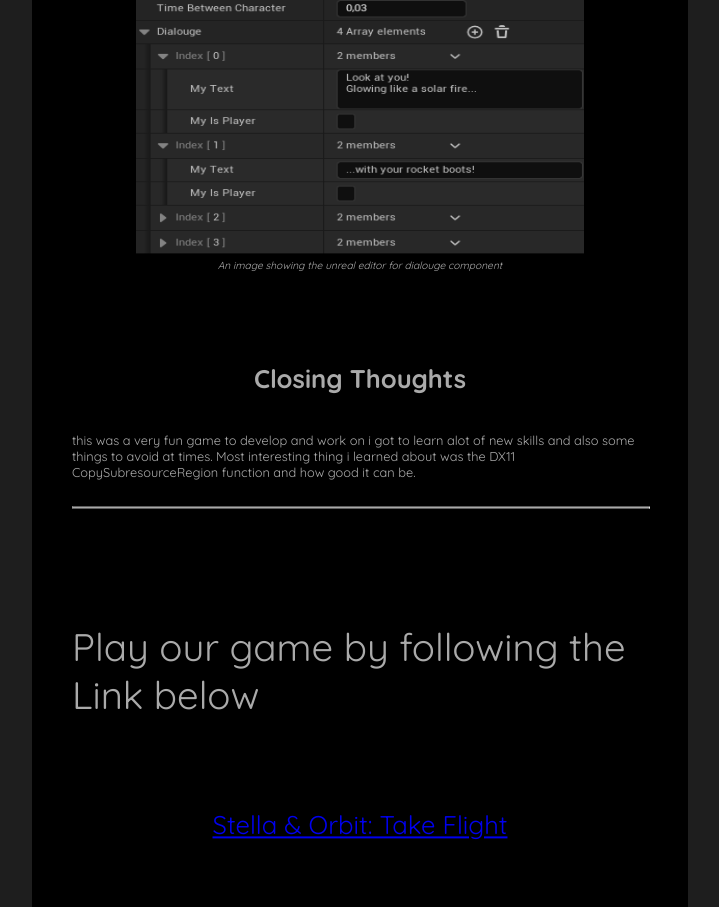
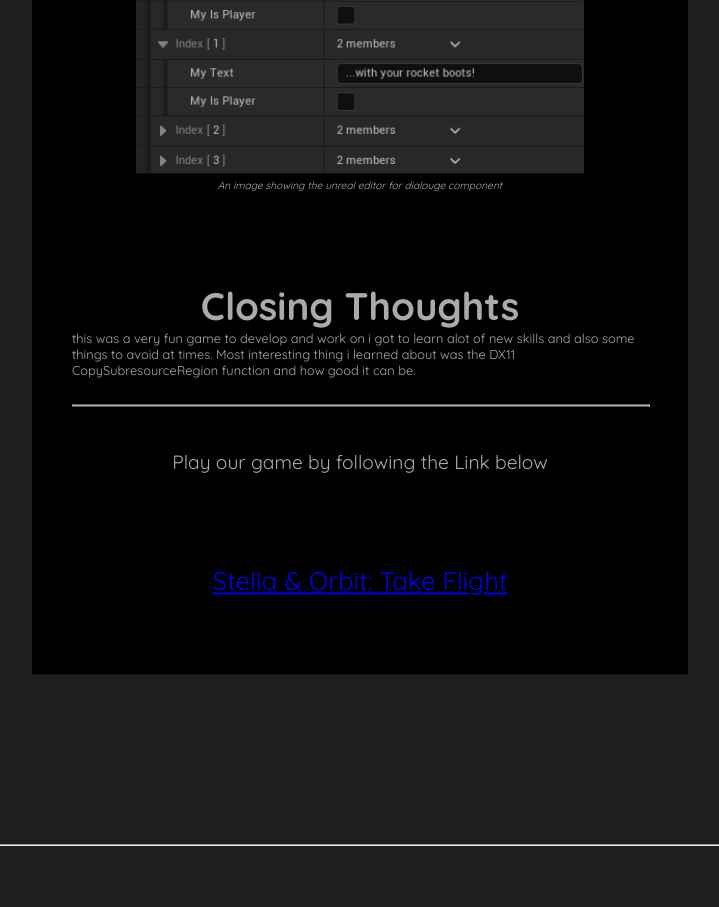
Before and after one commit to 8nooThing8/SHPortfolio, a plain HTML site: page StellaAndOrbitTakeFlight.html in a window 1280 px wide. Shown: the part 4565-5472 px from the top of the page, without its empty margins (280-999 px from the left). Drawn offline with Linux system fonts and the light colour scheme.

Commit message:
Made formating better for all games pages

```diff
--- a/Games.css
+++ b/Games.css
@@ -43,7 +43,7 @@
     justify-content: center;
 }
 
-footer{
+footer {
     align-items: center;
     justify-content: center;
     width: 100%;
@@ -56,7 +56,7 @@
     font-size: 1vw;
 }
 
-.icon-link{
+.icon-link {
     width: 3vw;
     pointer-events: all;
 }
@@ -203,9 +203,9 @@
 .awards-GOTY {
     width: auto;
     height: 15vw;
-    transform:translate(0, -6.75vw);
-    margin-left:-2vw;
-    margin-right:-2vw;
+    transform: translate(0, -6.75vw);
+    margin-left: -2vw;
+    margin-right: -2vw;
 }
 
 .interpolated-position {
@@ -268,7 +268,7 @@
 
 .general-image {
     width: 35vw;
-    height: 20vw;
+    height: auto;
 }
 
 .moon-timer {
@@ -313,6 +313,7 @@
     box-shadow: rgb(35, 35, 35) 0.2vw 0.2vw;
     cursor: pointer;
 }
+
 .shape-cast {
     width: 45vw;
     height: 4vw;
@@ -323,11 +324,13 @@
     width: 45vw;
     height: 23vw;
 }
+
 .text-rendered {
     margin-top: 2vw;
     width: 40vw;
     height: 9vw;
 }
+
 .text-ps {
     margin-top: 2vw;
     width: 40vw;
@@ -338,8 +341,15 @@
     font-size: 2vw;
 }
 
+.play-game {
+    margin-top: 1.5vw;
+    font-size: 1.5vw;
+    text-align: center;
+}
 
-@media (max-width: 1000px), (pointer: coarse) {
+
+@media (max-width: 1000px),
+(pointer: coarse) {
 
     .bezier-curve-code {
         width: 85vw;
@@ -349,7 +359,7 @@
         width: 8.5vw;
     }
 
-    .Playable-game{
+    .Playable-game {
         display: none;
     }
 
@@ -405,7 +415,7 @@
         width: 80vw;
     }
 
-    .SpriteSheetImage{
+    .SpriteSheetImage {
         height: 30vw;
     }
 
@@ -463,7 +473,8 @@
     }
 }
 
-@media (pointer:coarse), (max-width: 1000px) {
+@media (pointer:coarse),
+(max-width: 1000px) {
 
     .top-menu {
         height: 18px;
@@ -474,13 +485,15 @@
         display: block;
         align-self: center;
     }
+
     .text-image-container-horiz {
         flex-direction: column;
     }
 
-    .contribution-text{
+    .contribution-text {
         align-self: center;
     }
+
     .SpriteSheetImage {
         margin-top: 3vw;
         align-self: center;
@@ -496,7 +509,9 @@
     transform: translate(40vw, 80vw);
 }
 
-.exploding, .exploding:focus, .exploding:hover {
+.exploding,
+.exploding:focus,
+.exploding:hover {
     background: transparent;
     color: transparent;
 }
--- a/StellaAndOrbitTakeFlight.html
+++ b/StellaAndOrbitTakeFlight.html
@@ -226,7 +226,7 @@
             <i>An image showing the unreal editor for dialouge component</i>
         </div>
 
-        <div class="contribution-titletext">
+        <div class="closing-thoughts-title">
             <b>Closing Thoughts</b>
         </div>
         <div class="closing-thoughts">
@@ -237,12 +237,11 @@
 
         <hr>
 
-        <div class="closing-thoughts-title">
+        <div class="play-game">
             Play our game by following the Link below
         </div>
 
-        <a class="contribution-titletext"
-            href="https://drive.google.com/file/d/16cv4TzgLnsYb6ffo8N4y8v6NFfXZXQ-I/view?usp=drive_link">
+        <a class="contribution-titletext" href="https://drive.google.com/file/d/16cv4TzgLnsYb6ffo8N4y8v6NFfXZXQ-I/view?usp=drive_link">
             Stella & Orbit: Take Flight
         </a>
     </div>
```
Also changed, not shown: GolemsQuestCrystalKeep.html (+2 -2 lines), HoleEMole.html (+1 -1 lines), NoBroomForError.html (+2 -2 lines), Specialization.html (+2 -2 lines), Traum.html (+2 -2 lines).
